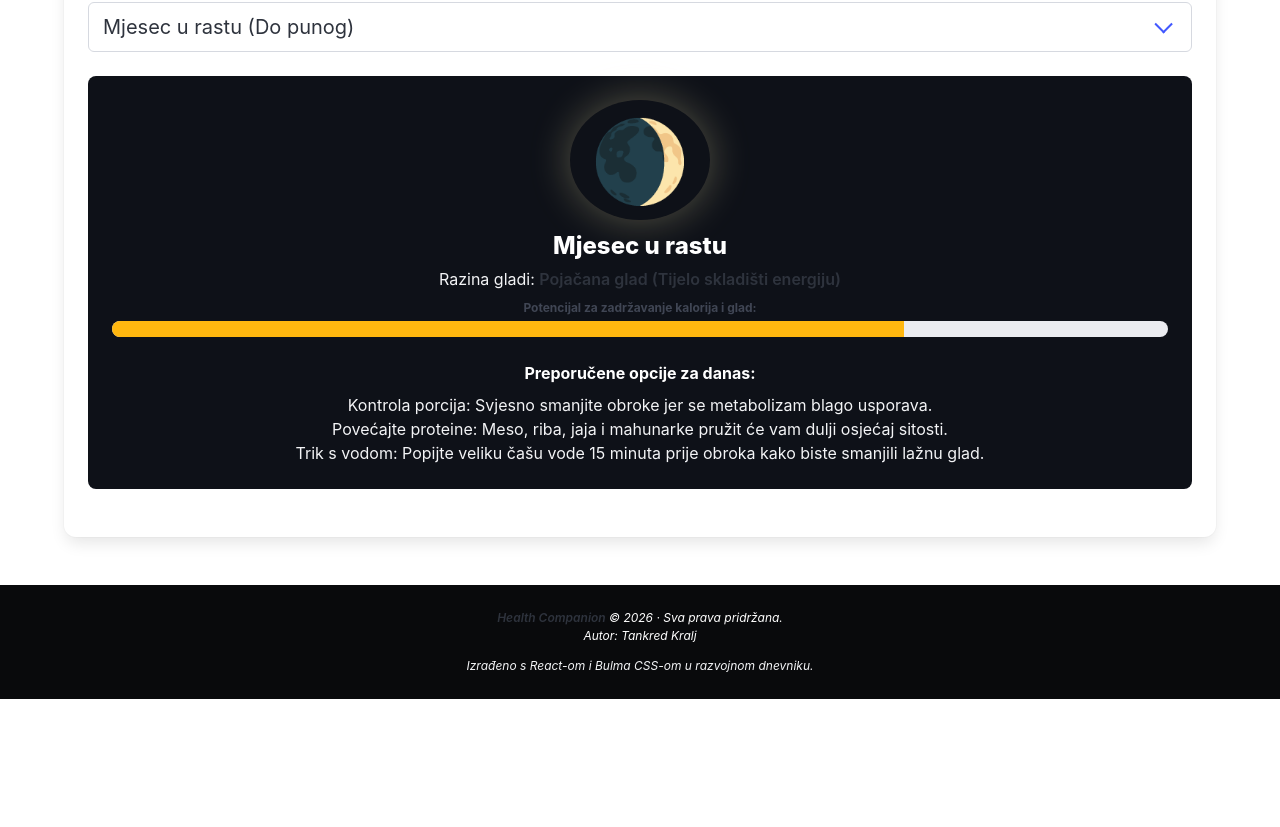
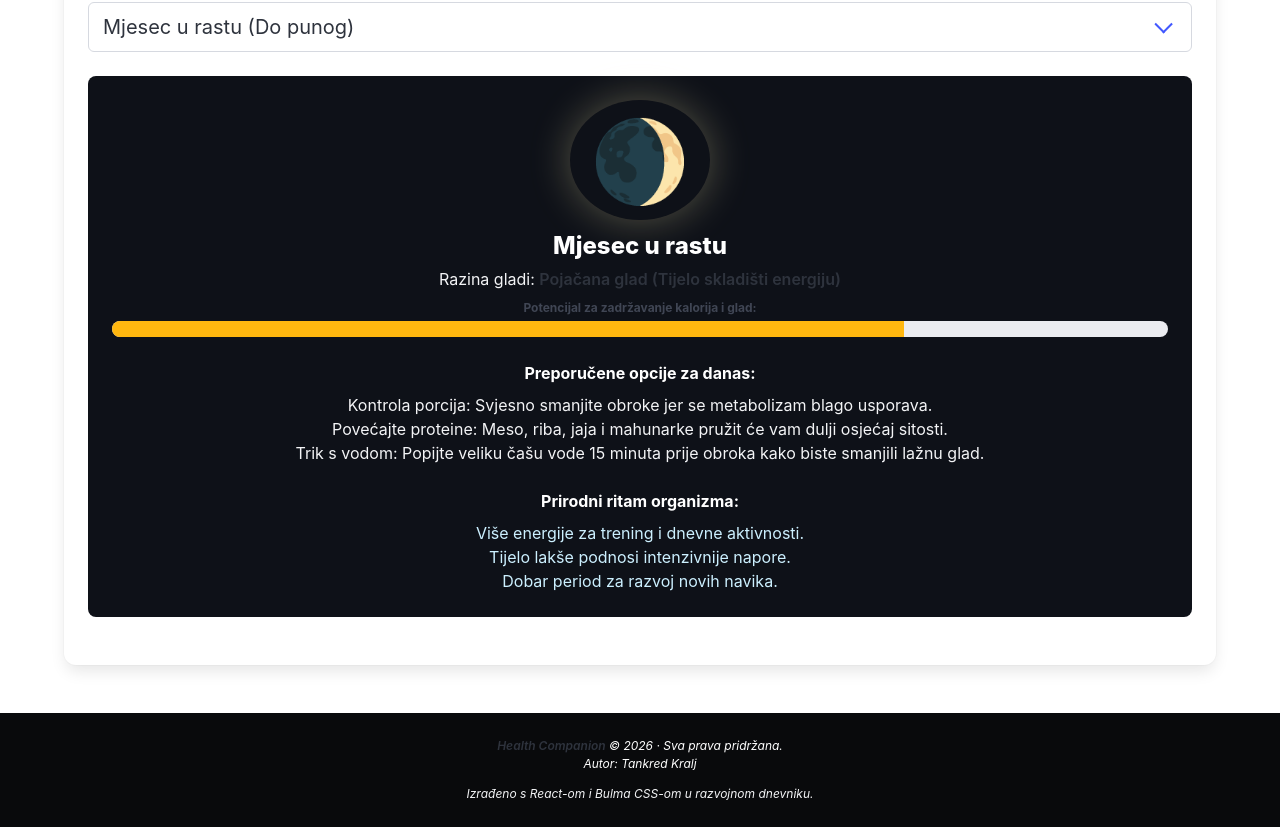
Before and after one commit to Tankred031/Health-Companion, a React (Vite) app: page /mjesec in a window 1280 px wide. Shown: the part 678-1505 px from the top of the page. Before the commit the page ends 1377 px from the top, so only its background shows below. Built offline with nearby package versions, Linux system fonts and the light colour scheme.

Commit message:
Update MjesecFaze.jsx

```diff
--- a/src/components/MjesecFaze.jsx
+++ b/src/components/MjesecFaze.jsx
@@ -25,6 +25,12 @@ function MoonPhaseDiet() {
         'Jednodnevni post (24h): Pijte samo vodu, nezaslađene čajeve i bistre juhe.',
         'Lagani meni: Ako ne postite, jedite isključivo svježe salate i juhu od povrća.',
         'Detoksikacija: Idealno vrijeme za izbacivanje toksina, izbjegavajte kavu i alkohol.'
+      ],
+
+      bodyRhythm: [
+        'Vrijeme za odmor i reset organizma.',
+        'Lagane šetnje i istezanje više odgovaraju tijelu.',
+        'Organizam bolje reagira na detoks i hidrataciju.'
       ]
     },
     'waxing': {
@@ -39,6 +45,12 @@ function MoonPhaseDiet() {
         'Kontrola porcija: Svjesno smanjite obroke jer se metabolizam blago usporava.',
         'Povećajte proteine: Meso, riba, jaja i mahunarke pružit će vam dulji osjećaj sitosti.',
         'Trik s vodom: Popijte veliku čašu vode 15 minuta prije obroka kako biste smanjili lažnu glad.'
+      ],
+
+      bodyRhythm: [
+        'Više energije za trening i dnevne aktivnosti.',
+        'Tijelo lakše podnosi intenzivnije napore.',
+        'Dobar period za razvoj novih navika.'
       ]
     },
     'full-moon': {
@@ -53,6 +65,12 @@ function MoonPhaseDiet() {
         'Tekući post: Pokrenite post točno u satu punog Mjeseca u trajanju od 24 sata.',
         'Potpuno izbacite sol: Sol u ove dane dodatno zaključava vodu u vašim tkivima.',
         'Čajevi za drenažu: Pijte čaj od koprive ili maslačka koji potiču izbacivanje viška tekućine.'
+      ],
+
+      bodyRhythm: [
+        'Moguć nemirniji san i jača emocionalna osjetljivost.',
+        'Pojačana potreba za tekućinom.',
+        'Preporučuje se smanjenje stresa i kasnih obroka.'
       ]
     },
     'waning': {
@@ -67,6 +85,12 @@ function MoonPhaseDiet() {
         'Vrijeme za umjereno uživanje: Ako planirate veći obrok, ovo je najsigurnija faza.',
         'Pojačajte kretanje: Iskoristite val prirodne energije za intenzivniji trening ili brzu šetnju.',
         'Smanjite ugljikohidrate: Tijelo sada lakše troši masne zalihe ako mu ne dajete višak šećera.'
+      ],
+
+      bodyRhythm: [
+        'Dobar period za regeneraciju i oporavak.',
+        'Tijelo učinkovitije troši energiju.',
+        'Povoljnije vrijeme za laganiji kalorijski deficit.'
       ]
     }
   };
@@ -285,10 +309,26 @@ function MoonPhaseDiet() {
             Preporučene opcije za danas:
           </p>
 
+
           <ul>
             {currentData.options.map((option, index) => (
               <li key={index} className="has-text-light is-size-6">
                 {option}
+              </li>
+            ))}
+          </ul>
+
+          <p className="has-text-white has-text-weight-bold mt-5 mb-2">
+            Prirodni ritam organizma:
+          </p>
+
+          <ul>
+            {currentData.bodyRhythm.map((item, index) => (
+              <li
+                key={index}
+                className="has-text-info-light is-size-6"
+              >
+                {item}
               </li>
             ))}
           </ul>
```
Lines whose indentation alone changed are shown as unchanged.
